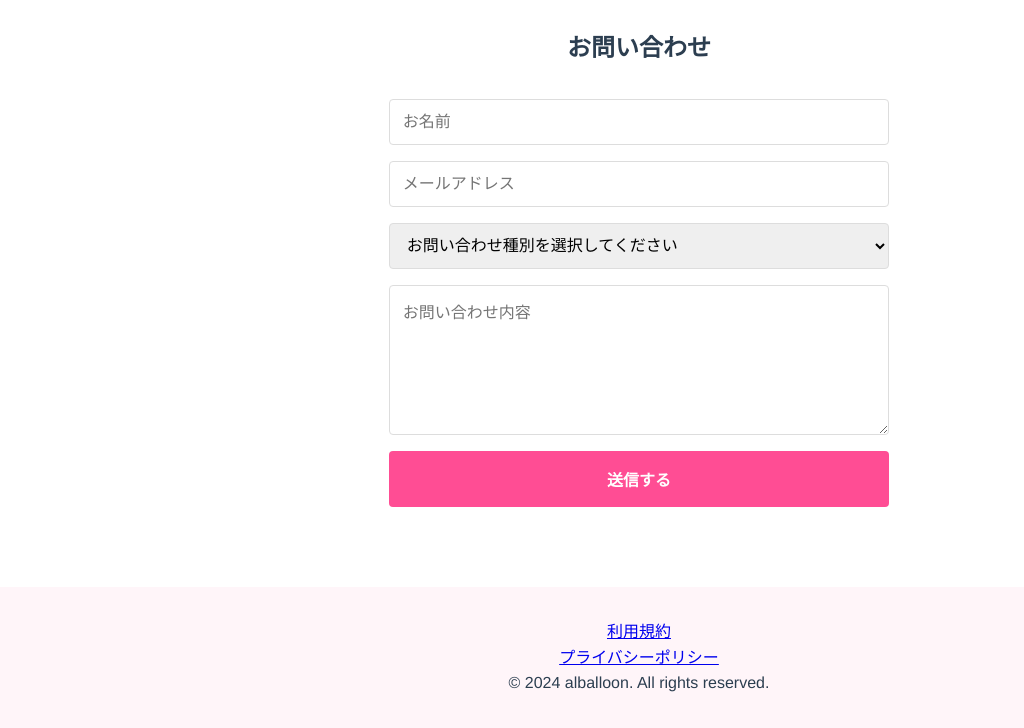
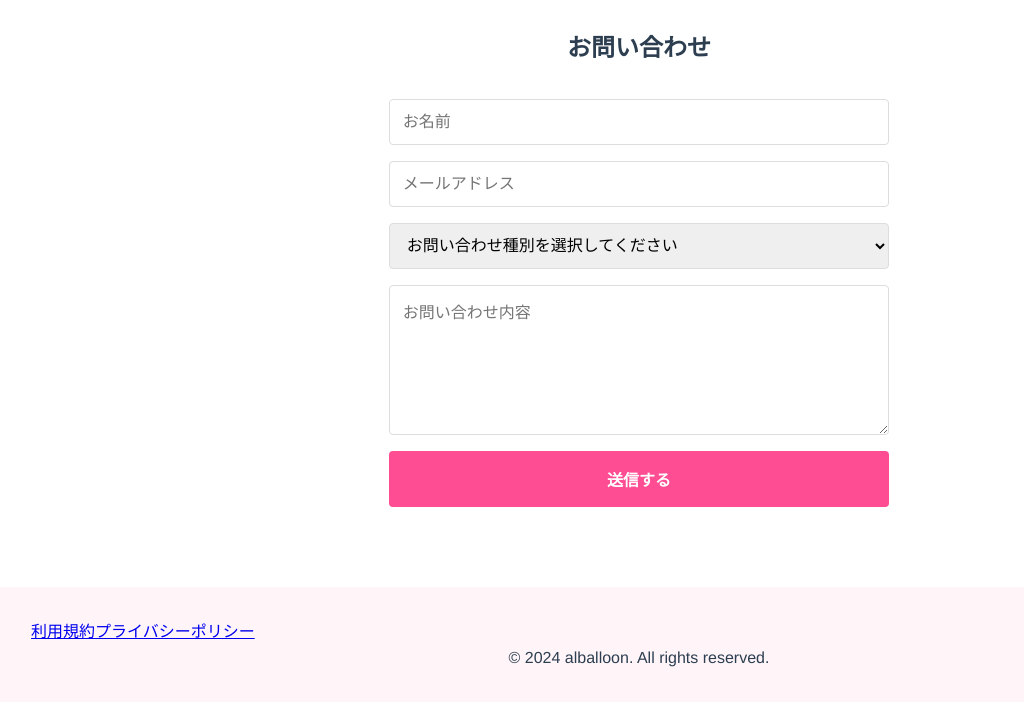
Before and after one commit to ko610/alballoon-web, a website: page public/index.html in a window 1280 px wide. Shown: the part 596-1324 px from the top of the page, without its empty margins (1-1025 px from the left). After the commit the page ends 1298 px from the top, so only its background shows below. Drawn offline with Linux system fonts and the light colour scheme.

Commit message:
change:footer変更

```diff
--- a/public/css/styles.css
+++ b/public/css/styles.css
@@ -169,6 +169,10 @@ footer {
     margin-top: 3rem;
 }
 
+footer .btn-box {
+    display: flex;
+}
+
 @media (max-width: 768px) {
     .features {
         grid-template-columns: 1fr;
--- a/public/index.html
+++ b/public/index.html
@@ -55,8 +55,10 @@
     </main>
 
     <footer>
-        <p><a href="/terms">利用規約</a></p>
-        <p><a href="/privacy">プライバシーポリシー</a></p>
+        <div class="btn-box">
+            <p><a href="/terms">利用規約</a></p>
+            <p><a href="/privacy">プライバシーポリシー</a></p>
+        </div>
         <p>&copy; 2024 alballoon. All rights reserved.</p>
     </footer>
 
```
